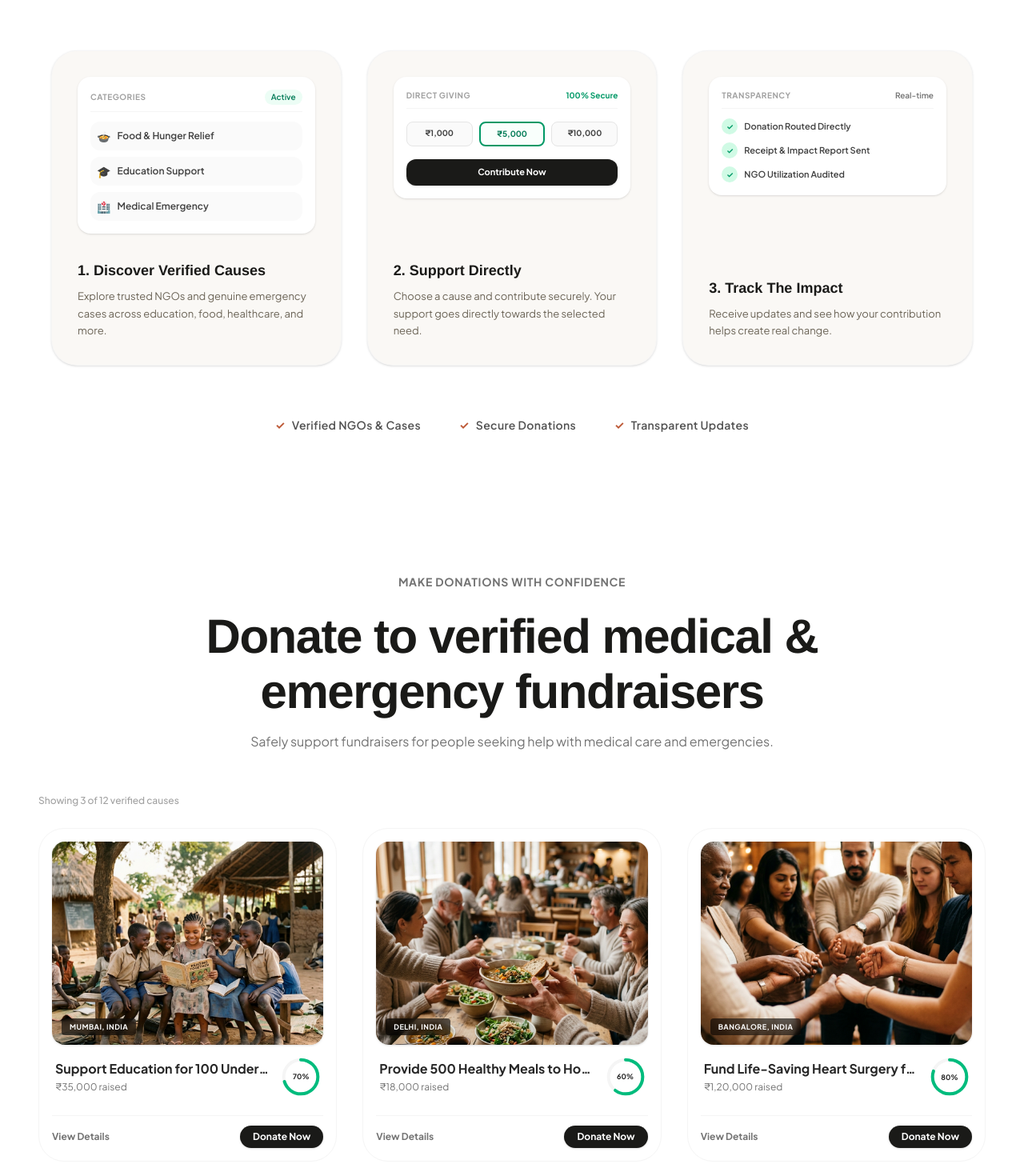
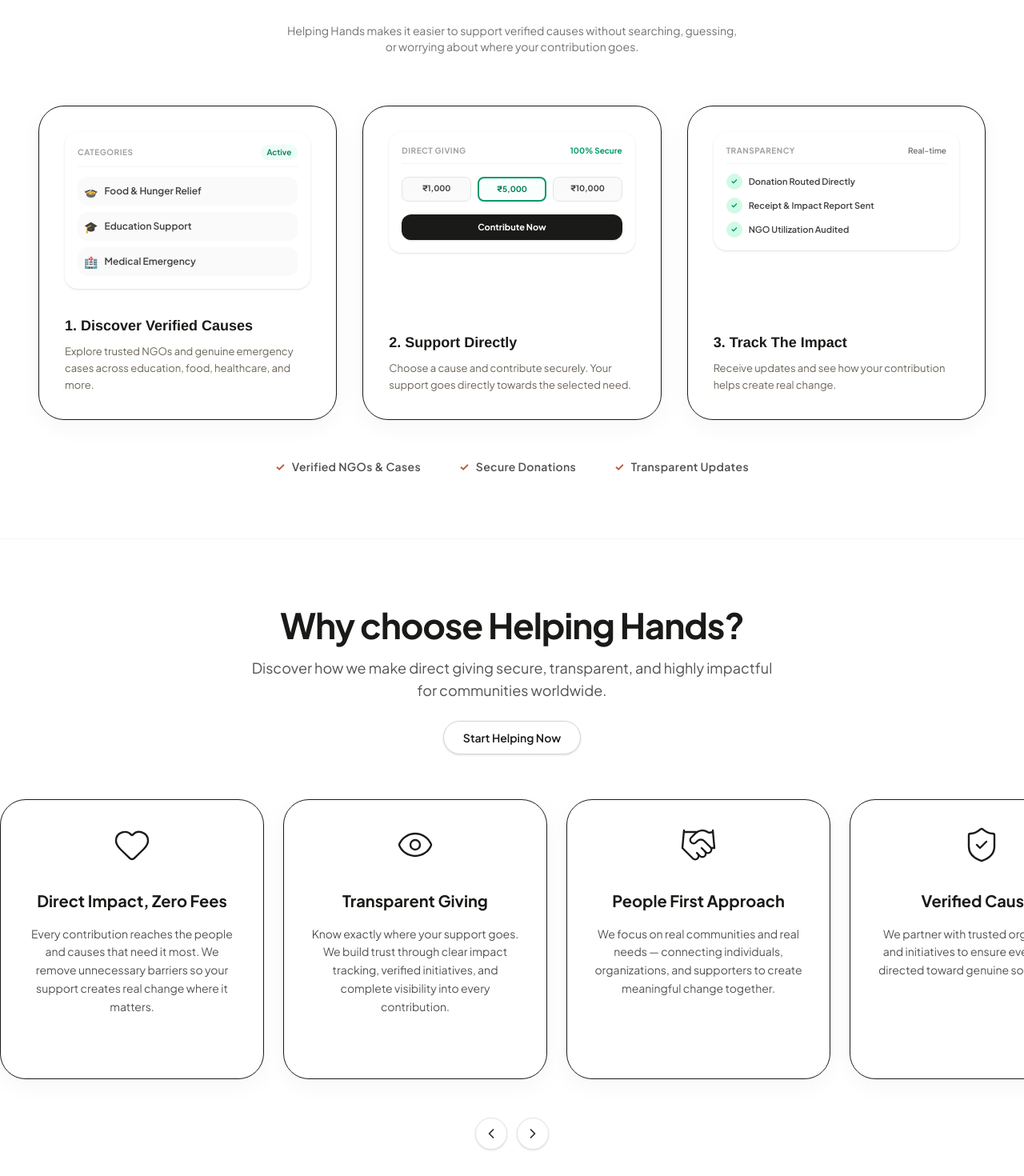
Before and after one commit to adinahawaldar/helping-hands, a React (Vite) app: page / in a window 1280 px wide. Shown: the part 1260-2730 px from the top of the page at 80% size. Built offline with nearby package versions, Linux system fonts and the light colour scheme.

Commit message:
style: enhance spacing and alignment across sections

```diff
--- a/src/components/FeaturedCauses.jsx
+++ b/src/components/FeaturedCauses.jsx
@@ -89,10 +89,10 @@
           <span className="font-sans text-xs sm:text-sm font-bold tracking-wider text-neutral-500 uppercase">
             Make donations with confidence
           </span>
-          <h2 className="font-serif text-[2.2rem] min-[380px]:text-[2.5rem] sm:text-[3.25rem] md:text-[3.75rem] font-bold tracking-tight text-[#1A1A18] leading-[1.15] mt-3">
+          <h2 className="font-serif text-[2.5rem] min-[380px]:text-[3rem] sm:text-[3.85rem] md:text-[4.5rem] font-bold tracking-tight text-[#1A1A18] leading-[1.1] mt-3">
             Donate to verified medical & emergency fundraisers
           </h2>
-          <p className="font-sans text-sm sm:text-base text-neutral-500 font-normal max-w-2xl mt-1">
+          <p className="font-sans text-xs sm:text-sm text-neutral-500 font-normal max-w-xl">
             Safely support fundraisers for people seeking help with medical care and emergencies.
           </p>
         </div>
@@ -109,7 +109,7 @@
           {causes.map((cause) => (
             <div
               key={cause.id}
-              className="bg-white border border-neutral-100 rounded-[2rem] p-4 flex flex-col hover:shadow-md transition-all duration-300"
+              className="bg-white border border-[#1A1A18] shadow-[0_8px_30px_rgb(0,0,0,0.04)] rounded-[2rem] p-4 flex flex-col hover:-translate-y-1 hover:shadow-[0_12px_24px_-10px_rgba(0,0,0,0.08)] transition-all duration-300"
             >
               {/* Cause Image */}
               <div className="relative aspect-[4/3] rounded-2xl overflow-hidden shadow-sm">
--- a/src/components/Footer.jsx
+++ b/src/components/Footer.jsx
@@ -6,7 +6,7 @@
   const currentYear = new Date().getFullYear()
 
   return (
-    <footer className="bg-brand-sand-light border-t border-brand-sand/50">
+    <footer className="bg-white border-t border-neutral-200">
       <div className="max-w-7xl mx-auto px-6 sm:px-8 lg:px-12 py-16">
         <div className="grid grid-cols-1 md:grid-cols-12 gap-12">
           {/* Logo & Vision */}
@@ -122,7 +122,7 @@
         </div>
 
         {/* Divider & Copyright */}
-        <hr className="border-brand-sand/50 my-12" />
+        <hr className="border-neutral-200 my-12" />
         <div className="flex flex-col sm:flex-row justify-between items-center gap-4 text-xs text-brand-brown">
           <p>© {currentYear} Helping Hands. All rights reserved.</p>
           <div className="flex gap-6">
--- a/src/components/Hero.jsx
+++ b/src/components/Hero.jsx
@@ -24,10 +24,10 @@
   return (
     <div className="w-full flex flex-col">
       {/* Top Section - Light Cream Gradient ending in Sand Color */}
-      <div className="relative bg-gradient-to-b from-[#FCFAF7] via-[#FAF8F5] to-[#BCA675] pt-20 md:pt-28 pb-20 overflow-hidden">
+      <div className="relative bg-white pt-20 md:pt-28 pb-20 border-b border-neutral-100 overflow-hidden">
         {/* Title & Description Container */}
         <div className="max-w-6xl mx-auto px-6 text-center flex flex-col items-center gap-6">
-          <h1 className="font-serif text-[2.2rem] min-[380px]:text-[2.5rem] sm:text-[3.25rem] md:text-[3.75rem] font-bold tracking-tight text-[#1A1A18] leading-[1.15] w-full flex flex-col items-center">
+          <h1 className="font-serif text-[2.5rem] min-[380px]:text-[3rem] sm:text-[3.85rem] md:text-[4.5rem] font-bold tracking-tight text-[#1A1A18] leading-[1.1] w-full flex flex-col items-center">
             <span className="whitespace-nowrap">Make an impact.</span>
             <span className="whitespace-nowrap">Help Where it matters.</span>
           </h1>
@@ -104,28 +104,27 @@
       </div>
 
       {/* Bottom Section - White Background (About Us Section) */}
-      <div id="about-us" className="w-full bg-white py-24 px-6 relative overflow-hidden flex flex-col items-center">
+      <div id="about-us" className="bg-white py-20 border-b border-neutral-100">
+        <div className="max-w-7xl mx-auto px-6 sm:px-8 lg:px-12">
           {/* Narrative Text / About Us Header */}
-        <div className="max-w-4xl mx-auto text-center relative z-10 mb-16 md:mb-20 flex flex-col items-center">
+          <div className="text-center max-w-3xl mx-auto mb-16 flex flex-col items-center gap-3">
             {/* Pill Badge */}
-          <div className="inline-flex items-center gap-1 bg-[#D4F5D1] text-[#02592F] px-3.5 py-1 rounded-[6px] text-xs font-bold font-sans tracking-wide">
-            <span>☆</span>
-            <span>Simple. Transparent. Meaningful.</span>
+            <div className="text-[11px] font-extrabold tracking-widest text-[#BE5B39] uppercase flex items-center gap-1.5 select-none">
             </div>
             {/* Main Title */}
-          <h2 className="font-serif text-[2.2rem] min-[380px]:text-[2.5rem] sm:text-[3.25rem] md:text-[3.75rem] font-bold tracking-tight text-[#1A1A18] leading-[1.15] mt-5 mb-4">
+            <h2 className="font-serif text-[2.5rem] min-[380px]:text-[3rem] sm:text-[3.85rem] md:text-[4.5rem] font-bold tracking-tight text-[#1A1A18] leading-[1.1] mt-5 mb-4">
               How Helping Hands Works
             </h2>
             {/* Subtitle Tagline */}
-          <p className="font-sans text-[0.95rem] sm:text-[1.05rem] text-neutral-500 font-normal max-w-2xl">
+            <p className="font-sans text-xs sm:text-sm text-neutral-500 font-normal max-w-xl">
               Helping Hands makes it easier to support verified causes without searching, guessing, or worrying about where your contribution goes.
             </p>
           </div>
 
           {/* How It Works Steps (GoFundMe Style - Light Sand/Beige Cards on White BG) */}
-        <div className="w-full max-w-6xl mx-auto grid grid-cols-1 md:grid-cols-3 gap-8 relative z-20 mb-12">
+          <div className="grid grid-cols-1 md:grid-cols-3 gap-8 mb-12">
             {/* Card 1 */}
-          <div className="bg-[#FAF8F5] border border-neutral-100/90 rounded-[2rem] p-8 flex flex-col justify-between min-h-[380px] shadow-sm hover:scale-[1.02] hover:bg-[#F5F2EC] hover:shadow-md transition-all duration-300">
+            <div className="bg-white border border-[#1A1A18] shadow-[0_8px_30px_rgb(0,0,0,0.04)] rounded-[2rem] p-8 flex flex-col justify-between min-h-[380px] hover:-translate-y-1 hover:shadow-[0_12px_24px_-10px_rgba(0,0,0,0.08)] transition-all duration-300">
               {/* White Mockup Inside */}
               <div className="bg-white rounded-2xl p-4 shadow-sm w-full flex flex-col gap-3">
                 <div className="flex items-center justify-between border-b border-neutral-100 pb-2">
@@ -159,7 +158,7 @@
             </div>
 
             {/* Card 2 */}
-          <div className="bg-[#FAF8F5] border border-neutral-100/90 rounded-[2rem] p-8 flex flex-col justify-between min-h-[380px] shadow-sm hover:scale-[1.02] hover:bg-[#F5F2EC] hover:shadow-md transition-all duration-300">
+            <div className="bg-white border border-[#1A1A18] shadow-[0_8px_30px_rgb(0,0,0,0.04)] rounded-[2rem] p-8 flex flex-col justify-between min-h-[380px] hover:-translate-y-1 hover:shadow-[0_12px_24px_-10px_rgba(0,0,0,0.08)] transition-all duration-300">
               {/* White Mockup Inside */}
               <div className="bg-white rounded-2xl p-4 shadow-sm w-full flex flex-col gap-4">
                 <div className="flex items-center justify-between border-b border-neutral-100 pb-2">
@@ -187,7 +186,7 @@
             </div>
 
             {/* Card 3 */}
-          <div className="bg-[#FAF8F5] border border-neutral-100/90 rounded-[2rem] p-8 flex flex-col justify-between min-h-[380px] shadow-sm hover:scale-[1.02] hover:bg-[#F5F2EC] hover:shadow-md transition-all duration-300">
+            <div className="bg-white border border-[#1A1A18] shadow-[0_8px_30px_rgb(0,0,0,0.04)] rounded-[2rem] p-8 flex flex-col justify-between min-h-[380px] hover:-translate-y-1 hover:shadow-[0_12px_24px_-10px_rgba(0,0,0,0.08)] transition-all duration-300">
               {/* White Mockup Inside */}
               <div className="bg-white rounded-2xl p-4 shadow-sm w-full flex flex-col gap-3">
                 <div className="flex items-center justify-between border-b border-neutral-100 pb-2">
@@ -222,7 +221,7 @@
           </div>
 
           {/* Small Trust Points */}
-        <div className="flex flex-col sm:flex-row items-center justify-center gap-6 sm:gap-12 mt-4 text-neutral-600 font-sans text-xs sm:text-sm font-semibold tracking-wide relative z-20">
+          <div className="flex flex-col sm:flex-row items-center justify-center gap-6 sm:gap-12 mt-12 text-neutral-600 font-sans text-xs sm:text-sm font-semibold tracking-wide relative z-20">
             <div className="flex items-center gap-2 select-none">
               <span className="text-[#BE5B39] font-bold">✓</span>
               <span>Verified NGOs & Cases</span>
@@ -238,6 +237,7 @@
           </div>
         </div>
       </div>
+    </div>
   )
 }
 
--- a/src/components/Stats.jsx
+++ b/src/components/Stats.jsx
@@ -25,7 +25,7 @@
   ]
 
   return (
-    <div className="bg-brand-sand-light border-y border-brand-sand/50 py-16 md:py-20">
+    <div className="bg-white border-y border-neutral-200 py-16 md:py-20">
       <div className="max-w-7xl mx-auto px-6 sm:px-8 lg:px-12">
         <div className="grid grid-cols-1 sm:grid-cols-2 lg:grid-cols-4 gap-8 md:gap-12">
           {stats.map((stat, idx) => (
--- /dev/null
+++ b/src/components/USPs.jsx
@@ -0,0 +1,134 @@
+import React, { useRef } from 'react'
+import { Link } from 'react-router-dom'
+import { Heart, Eye, Handshake, ShieldCheck, Cpu, BookOpen, Sparkles, ChevronLeft, ChevronRight } from 'lucide-react'
+
+const USPs = () => {
+  const scrollContainerRef = useRef(null)
+
+  const scroll = (direction) => {
+    if (scrollContainerRef.current) {
+      const scrollAmount = 360
+      scrollContainerRef.current.scrollBy({
+        left: direction === 'left' ? -scrollAmount : scrollAmount,
+        behavior: 'smooth'
+      })
+    }
+  }
+
+  const usps = [
+    {
+      icon: <Heart className="w-12 h-12 text-[#1A1A18]" strokeWidth={1.2} />,
+      title: 'Direct Impact, Zero Fees',
+      desc: 'Every contribution reaches the people and causes that need it most. We remove unnecessary barriers so your support creates real change where it matters.'
+    },
+    {
+      icon: <Eye className="w-12 h-12 text-[#1A1A18]" strokeWidth={1.2} />,
+      title: 'Transparent Giving',
+      desc: 'Know exactly where your support goes. We build trust through clear impact tracking, verified initiatives, and complete visibility into every contribution.'
+    },
+    {
+      icon: <Handshake className="w-12 h-12 text-[#1A1A18]" strokeWidth={1.2} />,
+      title: 'People First Approach',
+      desc: 'We focus on real communities and real needs — connecting individuals, organizations, and supporters to create meaningful change together.'
+    },
+    {
+      icon: <ShieldCheck className="w-12 h-12 text-[#1A1A18]" strokeWidth={1.2} />,
+      title: 'Verified Causes',
+      desc: 'We partner with trusted organizations and initiatives to ensure every effort is directed toward genuine social impact.'
+    },
+    {
+      icon: <Cpu className="w-12 h-12 text-[#1A1A18]" strokeWidth={1.2} />,
+      title: 'Technology For Good',
+      desc: 'Using modern technology, we simplify the process of giving, connecting, and creating impact at scale.'
+    },
+    {
+      icon: <BookOpen className="w-12 h-12 text-[#1A1A18]" strokeWidth={1.2} />,
+      title: 'Beyond Donations',
+      desc: 'We believe change is more than financial support. We empower communities through education, resources, and sustainable opportunities.'
+    },
+    {
+      icon: <Sparkles className="w-12 h-12 text-[#1A1A18]" strokeWidth={1.2} />,
+      title: 'Every Action Matters',
+      desc: 'Whether big or small, every contribution helps build a stronger future by supporting essential needs like clean water, education, and livelihoods.'
+    }
+  ]
+
+  return (
+    <div className="bg-white py-20 border-b border-neutral-100 overflow-hidden flex flex-col items-center">
+      {/* Header & CTA container (restricted to page width) */}
+      <div className="w-full max-w-7xl px-6 sm:px-8 lg:px-12 flex flex-col items-center text-center">
+        {/* Header */}
+        <div className="max-w-3xl mx-auto mb-6 flex flex-col items-center gap-3">
+          <h2 className="font-sans text-3xl sm:text-4xl md:text-[2.75rem] font-bold tracking-tight text-[#1A1A18] leading-tight">
+            Why choose Helping Hands?
+          </h2>
+          <p className="font-sans text-base sm:text-lg text-neutral-600 font-normal max-w-2xl">
+            Discover how we make direct giving secure, transparent, and highly impactful for communities worldwide.
+          </p>
+        </div>
+
+        {/* CTA Button */}
+        <div className="mb-14">
+          <Link
+            to="/causes"
+            className="inline-flex items-center justify-center border border-neutral-300 bg-white hover:bg-neutral-50 px-6 py-2.5 rounded-full text-sm font-semibold text-[#1A1A18] transition-all hover:scale-[1.02] shadow-sm"
+          >
+            Start Helping Now
+          </Link>
+        </div>
+      </div>
+
+      {/* Carousel Track wrapper (uses full width of the screen) */}
+      <div className="w-full relative">
+        {/* Scrollable Track container */}
+        <div
+          ref={scrollContainerRef}
+          className="w-full flex gap-6 overflow-x-auto scroll-smooth snap-x snap-mandatory pb-6 scrollbar-none px-6 sm:px-8 lg:px-12 xl:px-[calc((100vw-1280px)/2+3rem)]"
+          style={{ scrollbarWidth: 'none', msOverflowStyle: 'none' }}
+        >
+          {usps.map((usp, idx) => (
+            <div
+              key={idx}
+              className="w-[290px] sm:w-[330px] shrink-0 bg-white border border-[#1A1A18] shadow-[0_8px_30px_rgb(0,0,0,0.04)] rounded-[2rem] p-8 flex flex-col items-center text-center justify-start min-h-[350px] snap-start hover:-translate-y-1 hover:shadow-[0_12px_24px_-10px_rgba(0,0,0,0.08)] transition-all duration-300"
+            >
+              {/* Thin Vector Icon */}
+              <div className="mb-8 flex items-center justify-center text-neutral-900">
+                {usp.icon}
+              </div>
+
+              {/* Bold Heading */}
+              <h3 className="font-sans text-lg sm:text-xl font-bold text-[#1A1A18] leading-snug mb-4">
+                {usp.title}
+              </h3>
+
+              {/* Description Paragraph */}
+              <p className="text-neutral-600 text-sm leading-relaxed font-sans font-normal">
+                {usp.desc}
+              </p>
+            </div>
+          ))}
+        </div>
+      </div>
+
+      {/* Slider Navigation Buttons */}
+      <div className="flex gap-3 mt-6">
+        <button
+          onClick={() => scroll('left')}
+          className="w-10 h-10 rounded-full border border-neutral-200 bg-white hover:bg-neutral-50 flex items-center justify-center text-neutral-600 transition-all active:scale-95 cursor-pointer shadow-sm"
+          aria-label="Scroll left"
+        >
+          <ChevronLeft className="w-5 h-5 text-neutral-800" strokeWidth={2} />
+        </button>
+        <button
+          onClick={() => scroll('right')}
+          className="w-10 h-10 rounded-full border border-neutral-200 bg-white hover:bg-neutral-50 flex items-center justify-center text-neutral-600 transition-all active:scale-95 cursor-pointer shadow-sm"
+          aria-label="Scroll right"
+        >
+          <ChevronRight className="w-5 h-5 text-neutral-800" strokeWidth={2} />
+        </button>
+      </div>
+    </div>
+  )
+}
+
+export default USPs
--- a/src/index.css
+++ b/src/index.css
@@ -3,7 +3,7 @@
 @import "tailwindcss";
 
 @theme {
-  --color-brand-bg: #FAF8F5;
+  --color-brand-bg: #FFFFFF;
   --color-brand-sand: #EAE3D2;
   --color-brand-sand-light: #F5EFE0;
   --color-brand-sand-dark: #7D725C;
@@ -21,3 +21,8 @@
   -webkit-font-smoothing: antialiased;
   -moz-osx-font-smoothing: grayscale;
 }
+
+/* Hide scrollbar for Chrome, Safari and Opera */
+.scrollbar-none::-webkit-scrollbar {
+  display: none;
+}
--- a/src/pages/Home.jsx
+++ b/src/pages/Home.jsx
@@ -1,5 +1,6 @@
 import React from 'react'
 import Hero from '../components/Hero'
+import USPs from '../components/USPs'
 import FeaturedCauses from '../components/FeaturedCauses'
 import FeaturedNGOs from '../components/FeaturedNGOs'
 import Transparency from '../components/Transparency'
@@ -10,6 +11,7 @@
   return (
     <div className="flex flex-col">
       <Hero />
+      <USPs />
       <FeaturedCauses />
       <FeaturedNGOs />
       <Transparency />
```
Also changed, not shown: src/components/FeaturedNGOs.jsx (+43 -46 lines), src/components/HowItWorks.jsx (+6 -6 lines), src/components/Navbar.jsx (+5 -5 lines), src/components/SuccessStories.jsx (+54 -42 lines), src/components/Transparency.jsx (+6 -6 lines). Lines whose indentation alone changed are shown as unchanged.
